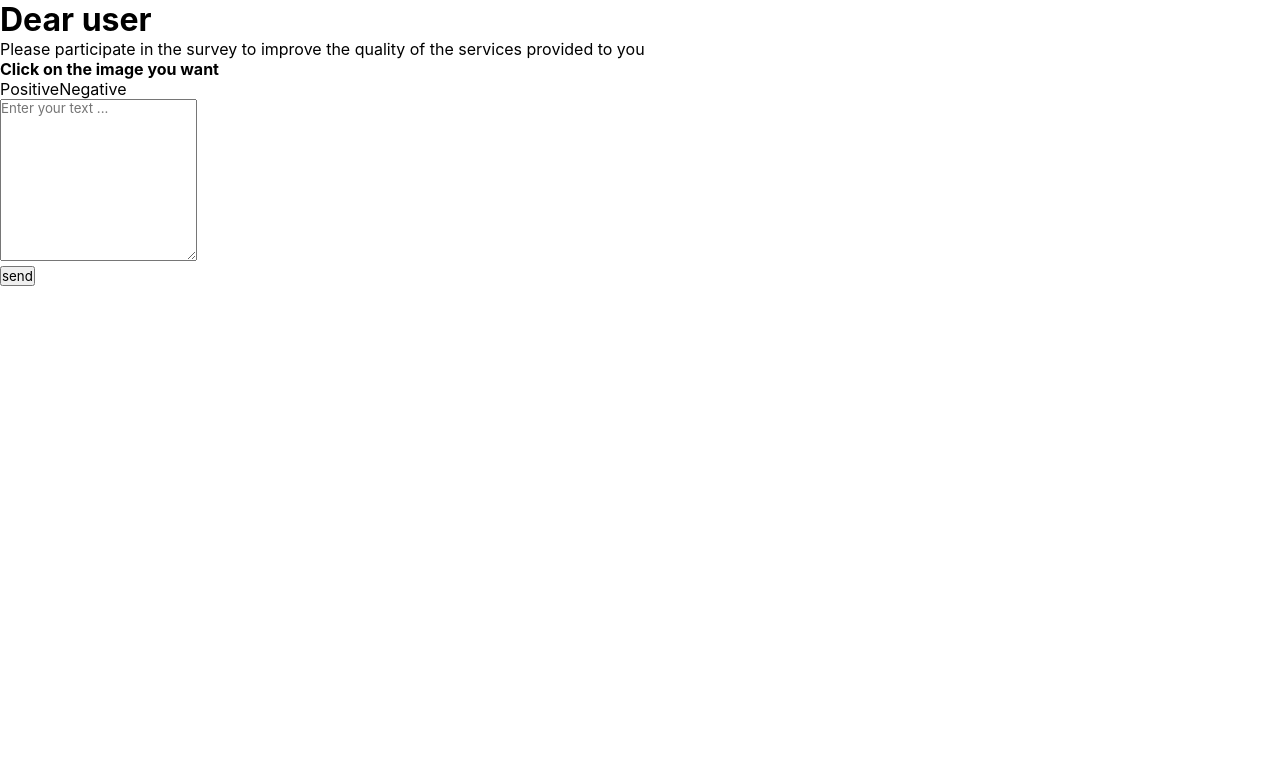
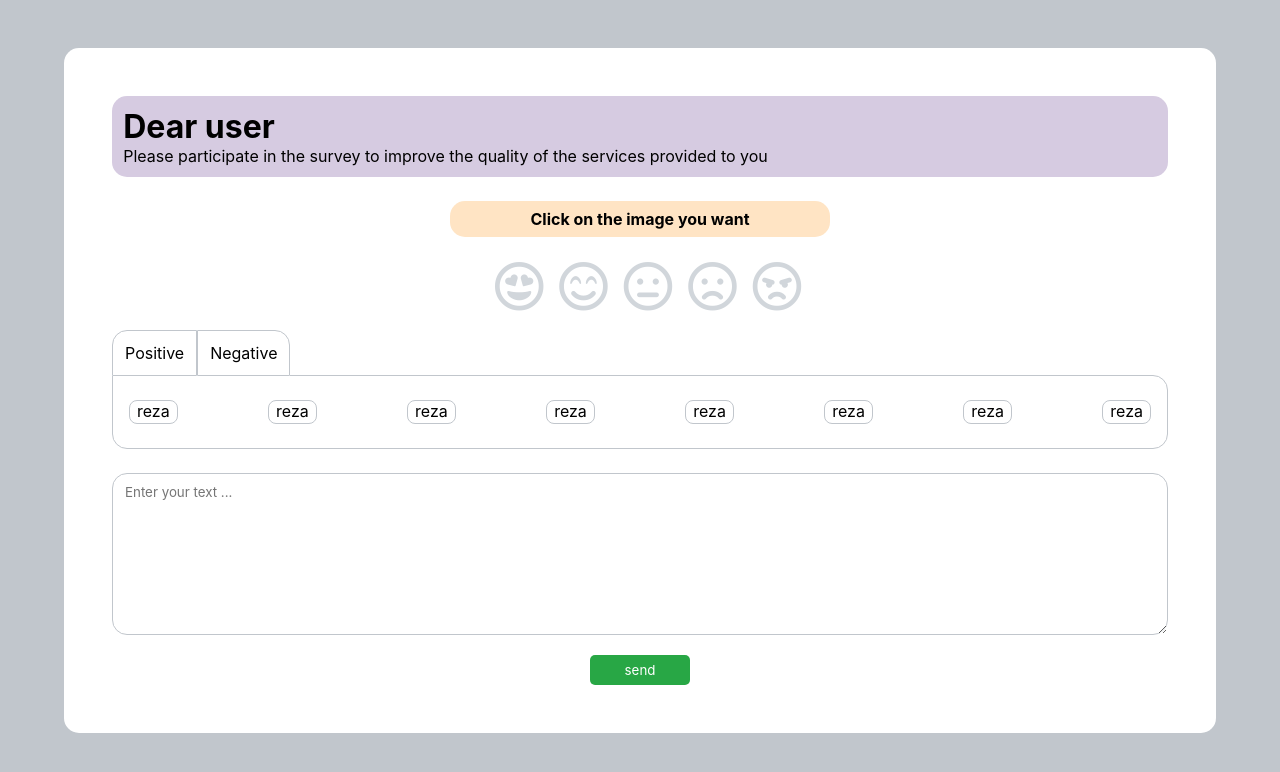
Before and after one commit to RezaAkrami/pollproject, a React (Create React App) app: page / in a window 1280 px wide. Shown: the top 772 px of the page. Built offline with nearby package versions, Linux system fonts and the light colour scheme.

Commit message:
added styles to project

```diff
--- a/public/index.html
+++ b/public/index.html
@@ -13,6 +13,8 @@
       user's mobile device or desktop. See https://developers.google.com/web/fundamentals/web-app-manifest/
     -->
     <link rel="manifest" href="%PUBLIC_URL%/manifest.json" />
+
+    <link rel="stylesheet" href="https://use.fontawesome.com/releases/v5.15.3/css/all.css" integrity="sha384-SZXxX4whJ79/gErwcOYf+zWLeJdY/qpuqC4cAa9rOGUstPomtqpuNWT9wdPEn2fk" crossorigin="anonymous">
     <!--
       Notice the use of %PUBLIC_URL% in the tags above.
       It will be replaced with the URL of the `public` folder during the build.
--- a/src/components/Poll.js
+++ b/src/components/Poll.js
@@ -1,34 +1,55 @@
 import React from 'react';
+import styles from '../style/poll.module.scss';
 
 const Poll = () => {
     return (
-        <form>
-            <div className="container">
+        <div>
+            <form action="">
+                <div className={styles.container}>
+                    <div className={styles.texts}>
                         <h1>Dear user</h1>
                         <p>Please participate in the survey to improve the quality of the services provided to you</p>
+                    </div>
 
-                <div className="poll">
+                    <div className={styles.poll}>
+
                         <h4>Click on the image you want</h4>
 
-                    <div className="pictures">
+                        <div className={styles.icons}>
+                            <i className="far fa-grin-hearts"></i>
+                            <i className="far fa-smile-beam"></i>
+                            <i className="far fa-meh"></i>
+                            <i className="far fa-frown"></i>
+                            <i className="far fa-angry"></i>
+                        </div>
 
+                        <div className={styles.points}>
+                            <div className={styles.btn}>
+                                <span id={styles.positive}>Positive</span>
+                                <span id={styles.negative}>Negative</span>
                             </div>
-                    <div className="Points">
-                        <span id="positive">Positive</span>
-                        <span id="negative">Negative</span>
-                        <div className="questions">
 
+                            <div className={styles.questions}>
+                                <span>reza</span>
+                                <span>reza</span>
+                                <span>reza</span>
+                                <span>reza</span>
+                                <span>reza</span>
+                                <span>reza</span>
+                                <span>reza</span>
+                                <span>reza</span>
                             </div>
 
                         </div>
 
-                    <textarea name="text" id="text" rows="10" placeholder='Enter your text ...'></textarea>
+                        <textarea name="text" rows="10" placeholder='Enter your text ...'></textarea>
                         <br />
-                    <button>send</button>
+                        <button type='submit'>send</button>
 
                     </div>
                 </div>
             </form>
+        </div>
     );
 };
 
--- a/src/index.css
+++ b/src/index.css
@@ -7,6 +7,11 @@
   -moz-osx-font-smoothing: grayscale;
   padding: 0;
   box-sizing: border-box;
+
+}
+
+body{
+  background-color: #c1c6cc;
 }
 
 code {
--- a/src/style/poll.module.scss
+++ b/src/style/poll.module.scss
@@ -0,0 +1,106 @@
+form{
+    background-color: white;
+    text-align: center;
+    width: 90%;
+    margin: 3rem auto;
+    border-radius: 15px;
+    .container{
+        padding: 3rem;
+        .texts{
+            text-align: left;
+            width: 100%;
+            background-color:#d6cbe1;
+            border-radius: 15px;
+            padding: .7rem;
+        }
+
+        .poll{
+
+            h4{
+                margin: 1.5rem auto;
+                background-color: #ffe4c4;
+                padding: 8px;
+                border-radius: 15px;
+                width: 380px;
+            }
+
+            .icons{
+                text-align: center;
+                margin: 1rem 0;
+                i{
+                    font-size: 50px;
+                    cursor: pointer;
+                    margin-left: 1rem;
+                    color: #d1d6db;
+                }
+                margin-bottom: 2rem;
+            }
+
+            .points{
+                text-align: left;
+                .btn{
+                    padding-bottom: 12px;
+                    span{
+                        border: 1px solid #c1c6cc;
+                        padding: 12px;
+                        background-color: white;
+                    }
+
+                    #positive{
+                        border-top-left-radius: 15px;
+                    }
+
+                    #negative{
+                        border-top-right-radius: 15px;
+                        margin-bottom: 1px;
+                    }
+                }
+
+                .questions{
+                    display: flex;
+                    justify-content: space-between;
+                    align-items: center;
+                    padding: 1.5rem 1rem;
+                    border: 1px solid #c1c6cc;
+                    margin-bottom: 1.5rem;
+                    border-top-right-radius: 15px;
+                    border-bottom-right-radius: 15px;
+                    border-bottom-left-radius: 15px;
+
+                    span{
+                        border: 1px solid #c1c6cc;
+                        padding:0 7px 2px;
+                        border-radius: 8px;
+                        cursor: pointer;
+                    }
+                }
+
+            }
+
+            textarea{
+                margin-bottom: 1rem;
+                width: 100%;
+                border: 1px solid #c1c6cc;
+                border-radius: 15px;
+                outline: none;
+                &:focus{
+                    border: 2px solid rgba(153, 103, 201, 0.452);
+                }
+                &::placeholder {
+                    padding: 10px 0 0 12px;
+                 }
+            }
+
+            button{
+                color: white;
+                background-color: #28a745;
+                padding: 7px 15px;
+                border-radius: 5px;
+                border: none;
+                cursor: pointer;
+                width: 100px;
+            }
+
+        }
+    }
+}
```
Lines whose indentation alone changed are shown as unchanged.
